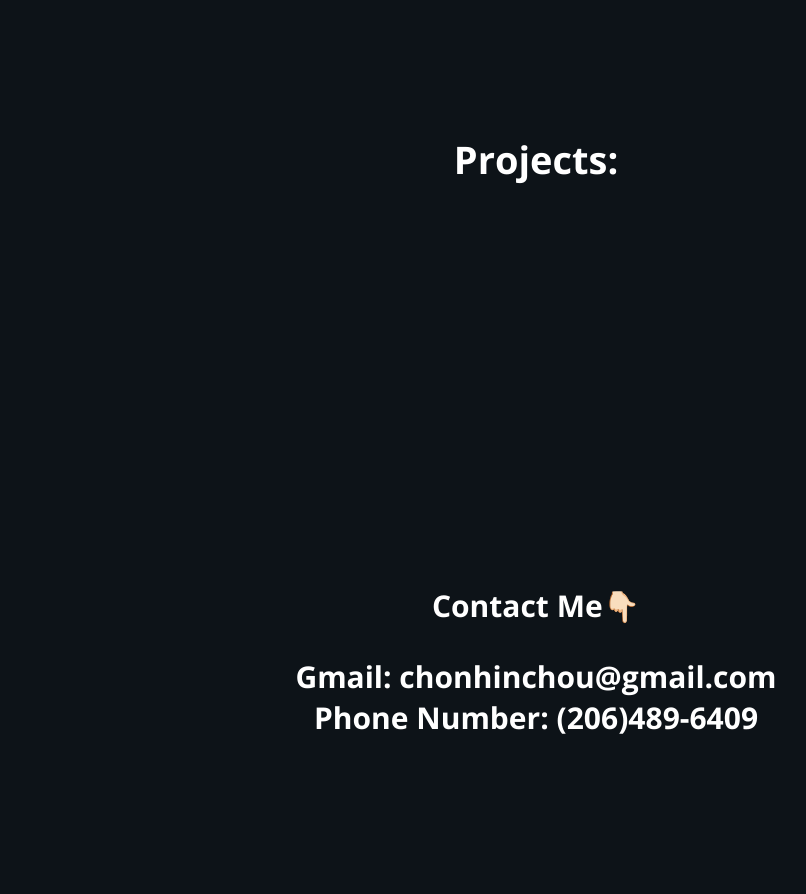
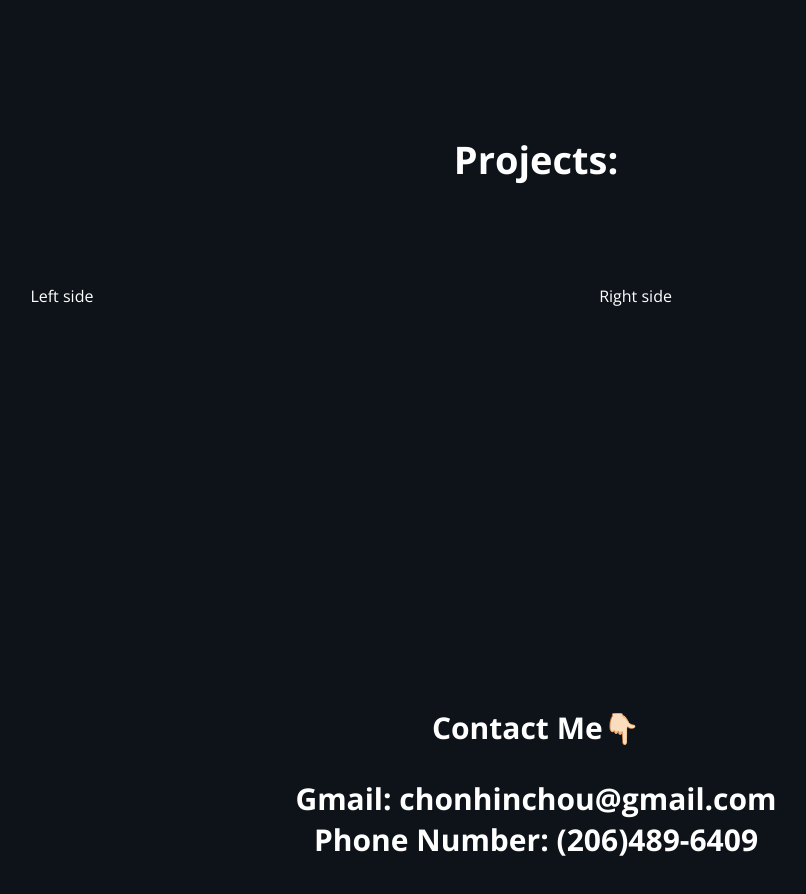
Before and after one commit to RitsuCloud/RitsuCloud.github.io, a React (Create React App) app: page / in a window 1280 px wide. Shown: the part 3280-4174 px from the top of the page, without its empty margins (104-910 px from the left). Before the commit the page ends 4088 px from the top, so only its background shows below. Built offline with nearby package versions, Linux system fonts and the light colour scheme.

Commit message:
added the general structure css for projects display

```diff
--- a/src/App.js
+++ b/src/App.js
@@ -25,6 +25,7 @@ export default function App() {
       </header>
       <Intro/>
       <Summary/>
+      <div className='project-word'> Projects:</div>
       <Project/>
       <Contact/>
     </div>
@@ -34,7 +35,8 @@ export default function App() {
 function Project(){
   return (
     <div className='projects-container'>
-      <div className='project-word'> Projects:</div>
+      <div className='project-title-description'>Left side</div>
+      <div className='project-images'>Right side</div>
     </div>
   );
 }
--- a/src/style/App.css
+++ b/src/style/App.css
@@ -67,6 +67,12 @@ a:hover{
   padding-right: 10%
 }
 
+.projects-container{
+  display: grid;
+  grid-template-columns: 1fr 1fr;
+  padding-left: 10%;
+}
+
 .my-image-container{
   text-align: center;
 }
```
